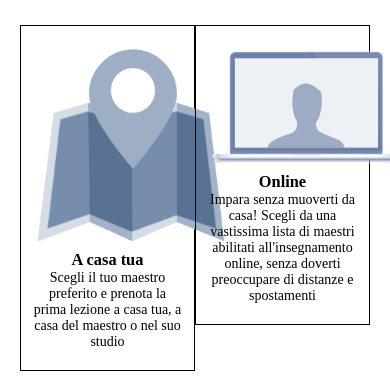
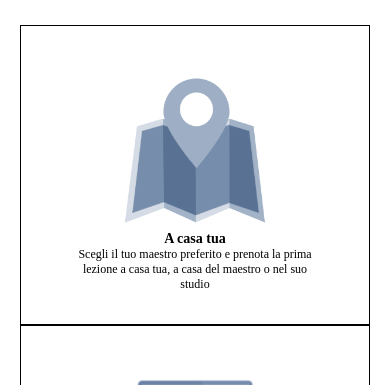
Before and after one commit to matteo23code/html-css-resp-wannabe-12bool, a plain HTML site: page index.html in a window 390 px wide. Shown: the part 72-457 px from the top of the page. Drawn offline with Linux system fonts and the light colour scheme.

Commit message:
reso responsive con "col" tablet e phone

```diff
--- a/css/style.css
+++ b/css/style.css
@@ -76,11 +76,24 @@ img {
 
 
 @media screen and (max-width: 768px){
-  #lezioni .container>.left,
-  #lezioni .container>.right {
+*{
+  margin:0;
+  padding:0;
+  box-sizing: border-box;
+}
+
+*{
+  overflow:hidden;
+}
+
+  #lezioni .left,
+  #lezioni .right {
     width: 50%;
+    height: 300px;
     float: left;
+    font-size: 12px;
   }
+
 
   #steps .container>.left,
   #steps .container>.central,
@@ -123,10 +136,6 @@ img {
     box-sizing: border-box;
   }
 
-  .container{
-    margin-top: 0;
-  }
-
   #lezioni .container>.left,
   #lezioni .container>.right,
   #steps .container>.left,
@@ -134,8 +143,9 @@ img {
   #steps .container>.right {
     width: 100%;
     padding: 50px;
-    font-size: 18px;
   }
+
+
 
   #why .container>.first,
   #why .container>.second,
@@ -145,7 +155,7 @@ img {
   }
 
   img {
-    width: 200px;
+    width: 150px;
     height: auto;
   }
 
--- a/index.html
+++ b/index.html
@@ -9,23 +9,19 @@
   </head>
   <body>
     <div id="lezioni" class="container">
-      <div class="col-lg-12">
+      <div class="col-lg-12 col-md-12 col-xs-12">
        <div class="container">
-         <div class="">
            <h1>Lezioni dove vuoi tu</h1>
            <div class="left">
              <img src="img/icon/maps.png" alt="">
              <h3>A casa tua</h3>
              Scegli il tuo maestro preferito e prenota la prima lezione a casa tua, a casa del maestro o nel suo studio
            </div>
-            <div class="">
              <div class="right">
                <img  src="img/icon/screen.png" alt="">
                <h3>Online</h3>
                Impara senza muoverti da casa! Scegli da una vastissima lista di maestri abilitati all'insegnamento online, senza doverti preoccupare di distanze e spostamenti
              </div>
-           </div>
-         </div>
         </div>
       </div>
     </div>
```
